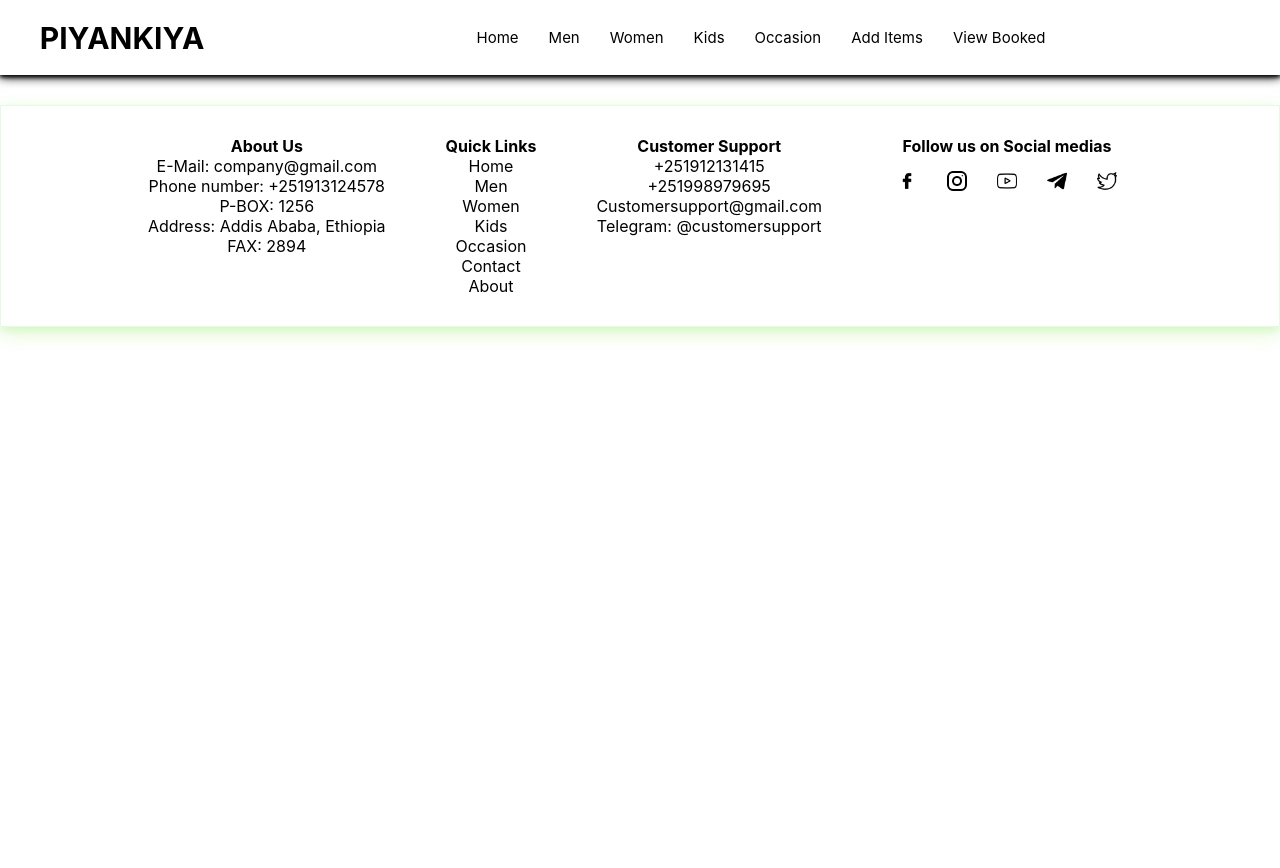
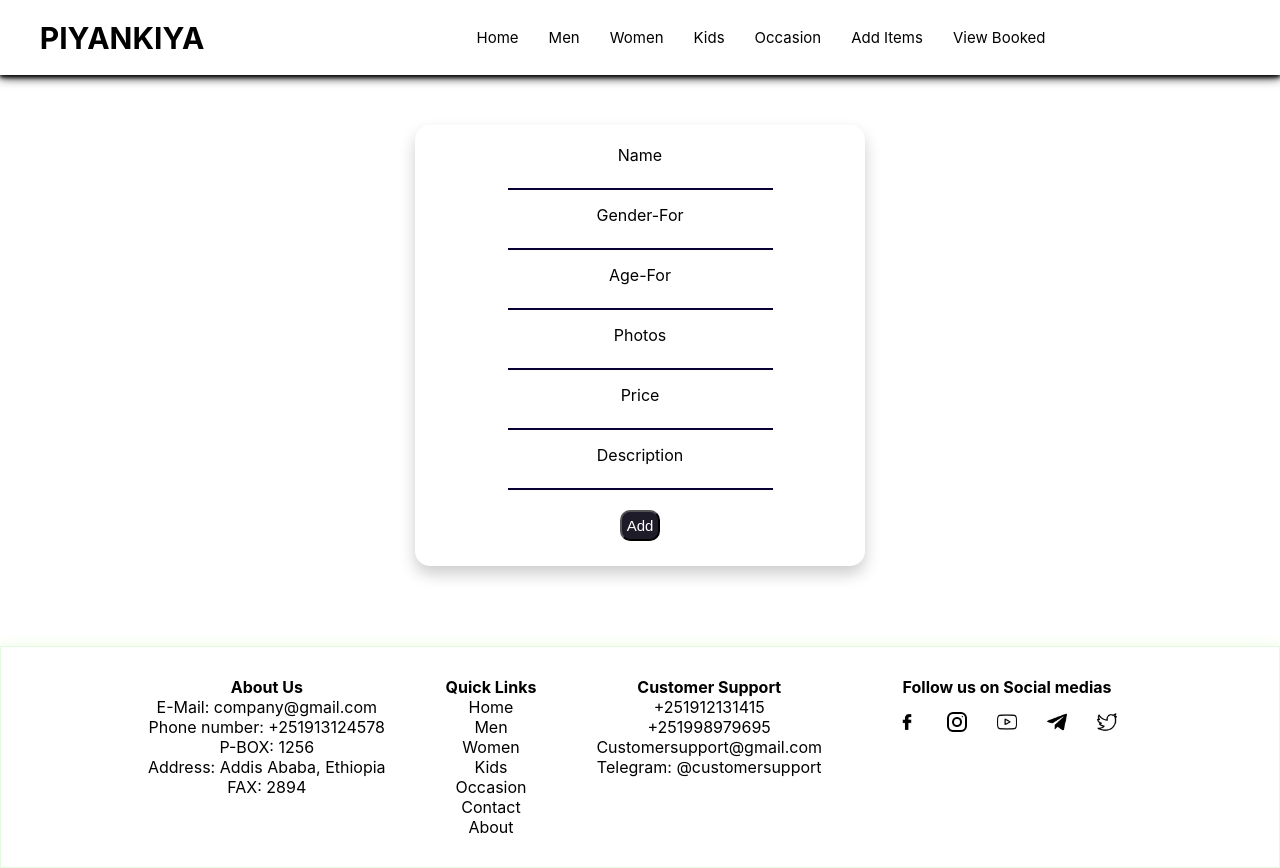
Before and after one commit to blackneb/Piyankiya-Admin, a React (Create React App) app: page /additems in a window 1280 px wide. Before the commit the page ends 800 px from the top, so only its background shows below. Built offline with nearby package versions, Linux system fonts and the light colour scheme.

Commit message:
adding items

```diff
--- a/src/components/body/additems/Additems.js
+++ b/src/components/body/additems/Additems.js
@@ -1,9 +1,26 @@
 import React from 'react'
+import '../../styles/style.css'
 
 const Additems = () => {
   return (
-    <div>
-
+    <div className='additemssec'>
+      <div className='additemsmain'>
+            <form>
+              <label className='conlabel'>Name</label><br/>
+              <input className='coninput'/><br/>
+              <label className='conlabel'>Gender-For</label><br/>
+              <input className='coninput'/><br/>
+              <label className='conlabel'>Age-For</label><br/>
+              <input className='coninput'/><br/>
+              <label className='conlabel'>Photos</label><br/>
+              <input className='coninput'/><br/>
+              <label className='conlabel'>Price</label><br/>
+              <input className='coninput'/><br/>
+              <label className='conlabel'>Description</label><br/>
+              <input className='coninput'/><br/>
+              <input className='submail' type="submit" value="Add"></input>
+            </form>
+          </div>
     </div>
   )
 }
--- a/src/components/body/viewbooked/Viewbooked.js
+++ b/src/components/body/viewbooked/Viewbooked.js
@@ -3,7 +3,7 @@ import React from 'react'
 const Viewbooked = () => {
   return (
     <div>
-
+      <h1>View booked</h1>
     </div>
   )
 }
--- a/src/components/styles/style.css
+++ b/src/components/styles/style.css
@@ -460,3 +460,18 @@ li{
     width: 20px;
     margin: 15px;
 }
+
+
+.additemsmain{
+    width: 450px;
+    margin: 50px;
+    padding: 20px;
+    box-shadow: 0 8px 16px 0 rgba(0,0,0,0.2);
+    border-radius: 15px;
+}
+
+.additemssec{
+    display: flex;
+    align-items: center;
+    justify-content: center;
+}
```
